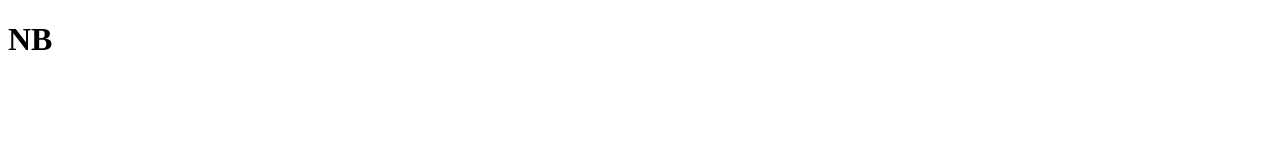
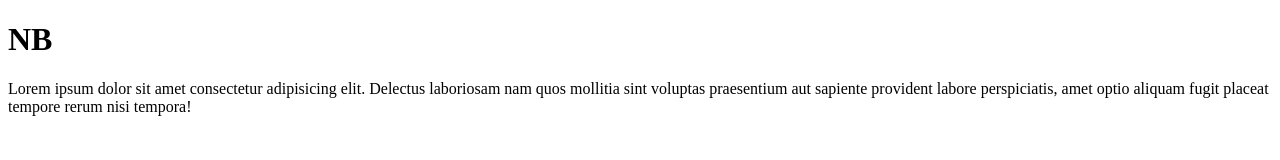
Before and after one commit to josealarconchacon/Git, a plain HTML site: page Home/index.html in a window 1280 px wide. Drawn offline with Linux system fonts and the light colour scheme.

Commit message:
new text

```diff
--- a/Home/index.html
+++ b/Home/index.html
@@ -7,5 +7,11 @@
   </head>
   <body>
     <h1>NB</h1>
+    <p>
+      Lorem ipsum dolor sit amet consectetur adipisicing elit. Delectus
+      laboriosam nam quos mollitia sint voluptas praesentium aut sapiente
+      provident labore perspiciatis, amet optio aliquam fugit placeat tempore
+      rerum nisi tempora!
+    </p>
   </body>
 </html>
```
